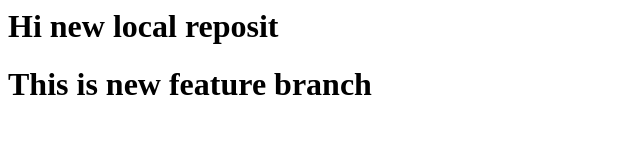
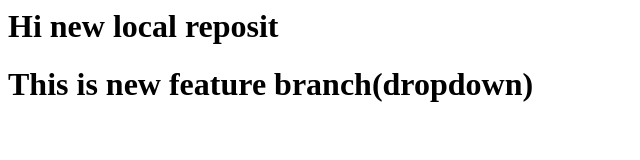
Before and after one commit to BhavikVaghela/localrepo, a plain HTML site: page index.html in a window 1280 px wide. Shown: the whole page, without its empty margins (0-640 px from the left). Drawn offline with Linux system fonts and the light colour scheme.

Commit message:
added text to dropdown

```diff
--- a/index.html
+++ b/index.html
@@ -1,2 +1,2 @@
 <h1>Hi new local reposit</h1>
-<h1>This is new feature branch</h1>
+<h1>This is new feature branch(dropdown)</h1>
```
